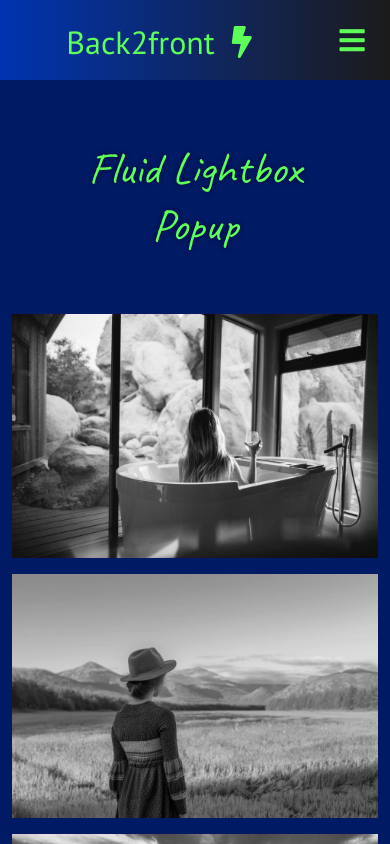
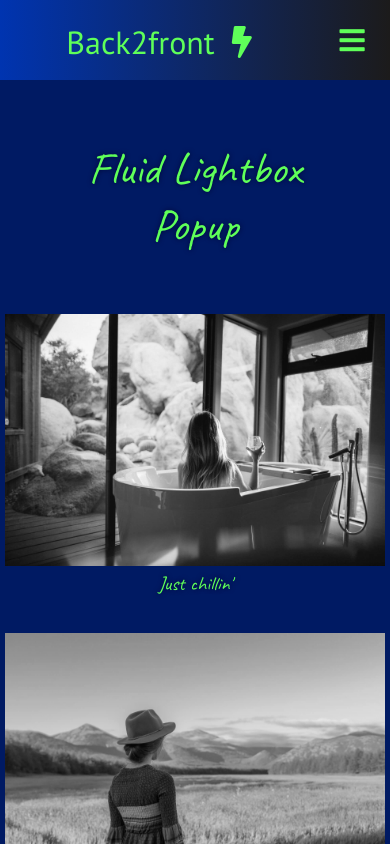
Before and after one commit to adrienesquerre/back2front, a React (Create React App) app: page /#/lightbox in a window 390 px wide. Shown: the top 844 px of the page. Built offline with nearby package versions, Linux system fonts and the light colour scheme; a web font is replaced by a local one.

Commit message:
Lightbox captions and height align

```diff
--- a/src/mini-apps/FluidLightbox/Gallery.js
+++ b/src/mini-apps/FluidLightbox/Gallery.js
@@ -21,50 +21,62 @@ const Gallery = () => {
         {
             id: 1,
             imgSrc: Img1,
+            caption: "Just chillin'",
         },
         {
             id: 2,
             imgSrc: Img2,
+            caption: "Contemplation",
         },
         {
             id: 3,
             imgSrc: Img3,
+            caption: "Don't wake up Daddy",
         },
         {
             id: 4,
             imgSrc: Img4,
+            caption: "Somewhere in France",
         },
         {
             id: 5,
             imgSrc: Img5,
+            caption: "Silverton, CO, USA",
         },
         {
             id: 6,
             imgSrc: Img6,
+            caption: "Outdoor bath",
         },
         {
             id: 7,
             imgSrc: Img7,
+            caption: "Time for fun",
         },
         {
             id: 8,
             imgSrc: Img8,
+            caption: "Endless Russia",
         },
         {
             id: 9,
             imgSrc: Img9,
+            caption: "San Pedro Cactus near Quito",
         },
         {
             id: 10,
             imgSrc: Img10,
+            caption: "Maybe Portugal",
         },
         {
             id: 11,
             imgSrc: Img11,
+            caption: "Ocean breeze",
         },
         {
             id: 12,
             imgSrc: Img12,
+            caption: "Thunder",
         },
     ]
 
@@ -85,8 +97,11 @@ const Gallery = () => {
         <div className="gallery">
             {data.map((item, index)=> {
                 return(
+                    <div class="img-container">
                     <div className="pics" key={index} onClick={()=> getImg(item.imgSrc)}>
-                        <img src={item.imgSrc} style={{width: '100%'}}></img>
+                        <img src={item.imgSrc}></img>
+                        <h2 className="gal-txt">{item.caption}</h2>
+                    </div>
                     </div>
                 )
             })}
--- a/src/mini-apps/FluidLightbox/gallery.css
+++ b/src/mini-apps/FluidLightbox/gallery.css
@@ -1,48 +1,47 @@
-.gallery{
-    -webkit-column-count: 4;
-    -moz-column-count: 4;
-    column-count: 4;
-    -webkit-column-width: 25%;
-    -moz-column-width: 25%;
-    column-width: 25%;
-    padding: 0 12px;
+
+
+.gallery {
+    display: grid;
+    grid-template-columns: repeat(auto-fit, minmax(300px, 1fr));
+    min-height: 100vh;
+    grid-gap: 3rem;
+    row-gap: 2rem;
 }
 
-.gallery .pics {
-    -webkit-transition: all 350ms ease;
-    transition: all 350ms ease;
-    cursor: pointer;
-    margin-bottom: 12px;
+.img-container {
+    overflow: hidden;
+    display: flex;
+    justify-content: center;
 }
 
-.gallery .pics:hover{
-  filter:brightness(.8)
+
+.img-container img{
+    object-fit: contain;
+    transition: all 0.3s ease-out;
+    cursor: pointer;
+    z-index: 1;
+    height: 40vh;
 }
 
-@media (max-width: 1250px) {
-    .gallery {
-        -webkit-column-count: 3;
-        -moz-column-count: 3;
-        column-count: 3;
-    }
+.img-container img:hover{
+transform: scale(1.1);
+filter: none;
+z-index: 1;
 }
 
-@media (max-width: 991px) {
-    .gallery {
-        -webkit-column-count: 2;
-        -moz-column-count: 2;
-        column-count: 2;
-    }
+.gal-txt {
+    font-size: 20px;
+    padding: 5px;
+    margin-top: -5px;
+    text-align: center;
+    background-color: #001A63;
+    z-index: 2;
+    position: relative;
 }
 
-@media (max-width: 670px) {
-    .gallery {
-        -webkit-column-count: 1;
-        -moz-column-count: 1;
-        column-count: 1;
-        -webkit-column-width: 100%;
-        -moz-column-width: 100%;
-        column-width: 100%;
+@media (max-width: 490px) {
+    .img-container img {
+        height: 30vh;
     }
 }
 
@@ -79,10 +78,9 @@
     max-height: 100%;
     display: block;
     line-height: 0;
-    box-sizing: border-box;
     padding: 20px 0 20px;
     margin: 0 auto;
-    filter: none;
+    filter:none;
 }
 
 .modal.open svg{
```
